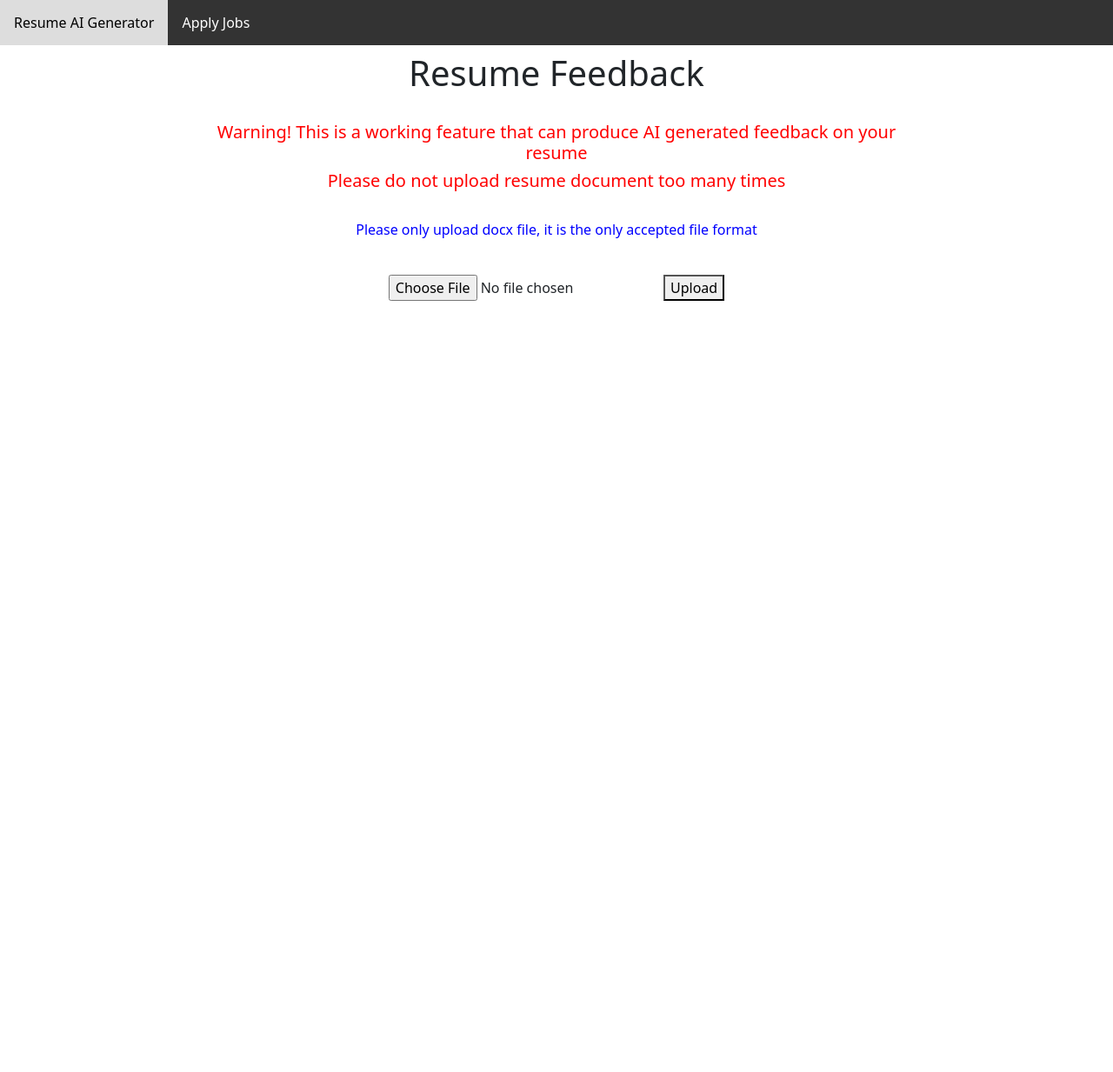
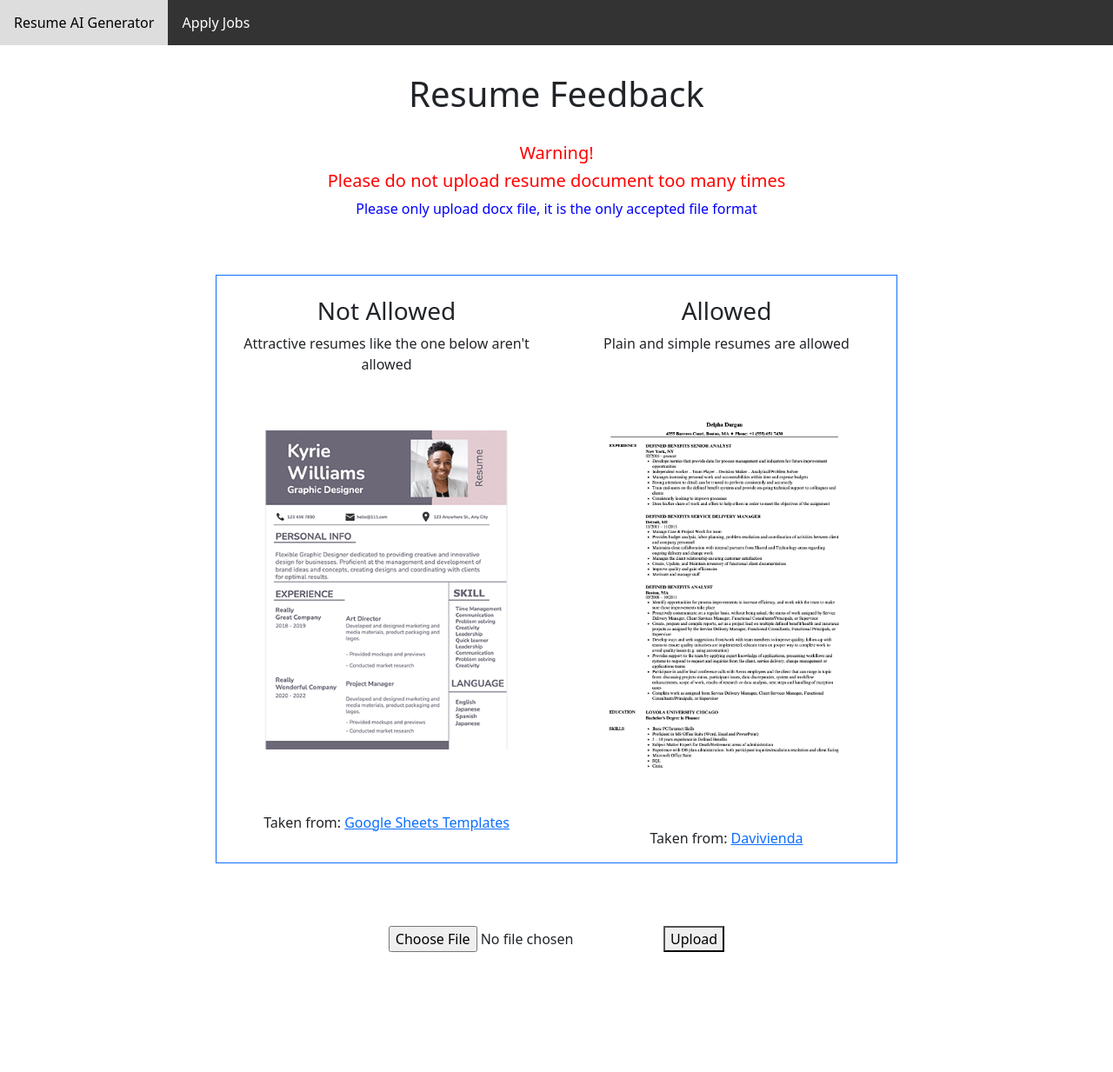
Before and after one commit to mariooohzc/rizzume, a FastAPI app: page / in a window 1280 px wide. Shown: the top 1233 px of the page at 87% size. Before the commit the page ends 346 px from the top, so only its background shows below. Run offline with FastAPI, Linux system fonts and the light colour scheme.

Commit message:
added do's and don'ts for ai feedback feature

```diff
--- a/main.py
+++ b/main.py
@@ -19,6 +19,7 @@ from groq import Groq
 app = FastAPI()
 
 templates = Jinja2Templates(directory="templates")
+app.mount("/static", StaticFiles(directory="static"), name="static")
 
 
 # web scraping feature part 1
--- a/templates/docx_upload4AI.html
+++ b/templates/docx_upload4AI.html
@@ -6,13 +6,12 @@
     <script src="https://cdn.jsdelivr.net/npm/bootstrap@5.3.3/dist/js/bootstrap.bundle.min.js" integrity="sha384-YvpcrYf0tY3lHB60NNkmXc5s9fDVZLESaAA55NDzOxhy9GkcIdslK1eN7N6jIeHz" crossorigin="anonymous"></script>
     <title>Resume Feedback</title>
     <style>
-        /* Style the menu bar */
+        /* Menu bar */
         .menu-bar {
             background-color: #333;
             overflow: hidden;
         }
 
-        /* Style the links inside the menu bar */
         .menu-bar a {
             float: left;
             display: block;
@@ -22,15 +21,19 @@
             text-decoration: none;
         }
 
-        /* Change the color of links on hover */
         .menu-bar a:hover {
             background-color: #ddd;
             color: black;
         }
+
+        #goodres {
+            transform: scale(0.8);
+        }
+
+
     </style>
 </head>
 <body>
-    <!-- menu bar -->
     <div class="menu-bar">
         <a href="/">Resume AI Generator</a>
         <a href="/job">Apply Jobs</a>
@@ -39,12 +42,44 @@
     <div class="mx-auto p-2" style="width: 800px;">
 
         <div class = "text-center">
+            <br/>
             <h1>Resume Feedback</h1>
             <br/>
-            <h5 style="color: red"> Warning! This is a working feature that can produce AI generated feedback on your resume </h5>
+            <h5 style="color: red"> Warning!</h5>
             <h5 style="color: red"> Please do not upload resume document too many times </h5>
+            <p style="color: blue"> Please only upload docx file, it is the only accepted file format </p>
             <br/>
-            <p style="color: blue"> Please only upload docx file, it is the only accepted file format </p>
+            <br/>
+
+            <div class="container border border-primary" id = "resume_pics">
+                <br/>
+                <div class="row">
+                    <div class="col">
+                        <h3>Not Allowed</h3>
+                        <p> Attractive resumes like the one below aren't allowed </p>
+                        <br/>
+                        <br/>
+                        <figure>
+                            <img src="{{ url_for('static', path='img/resume_dont.png') }}"  class="img-fluid">
+                            <br/><br/><br/><br/>
+                            <figcaption class="fig-caption">Taken from: <a href="https://www.google-sheets-templates.com/sheets-templates/resumes/1sCmVBDNMhWr1nqo5ZVDaoGKJSXmXeBf74oZ29E2YFaY" target="_blank">Google Sheets Templates</a></figcaption>
+                        </figure>
+                    </div>
+                    <div class="col">
+                        <h3>Allowed</h3>
+                        <p> Plain and simple resumes are allowed </p>
+                        <figure>
+                            <img id="goodres" src="{{ url_for('static', path='img/resume_good.png') }}" class = "img-fluid" >
+                            <figcaption class="fig-caption">Taken from: <a href="https://davida.davivienda.com/viewer/resume-templates-for-retirees.html" target="_blank">Davivienda</a></figcaption>
+                        </figure>
+                    </div>
+                </div>
+            </div>
+
+
+            <br/>
+            <br/>
+
             <br/>
             <form action="/feedback" method="post" enctype="multipart/form-data">
                 <input type="file" name="feedback_file" accept=".doc, .docx">
@@ -64,6 +99,10 @@
                 <p>{{item}}</p>
             {% endif %}
         {% endfor %}
+
+        {% for _ in range(10) %}
+            <br/>
+        {% endfor %}
     </div>
 
 
```
Also changed, not shown: templates/job_search.html (+3 -4 lines), static/img/resume_dont.png (added), static/img/resume_good.png (added).
